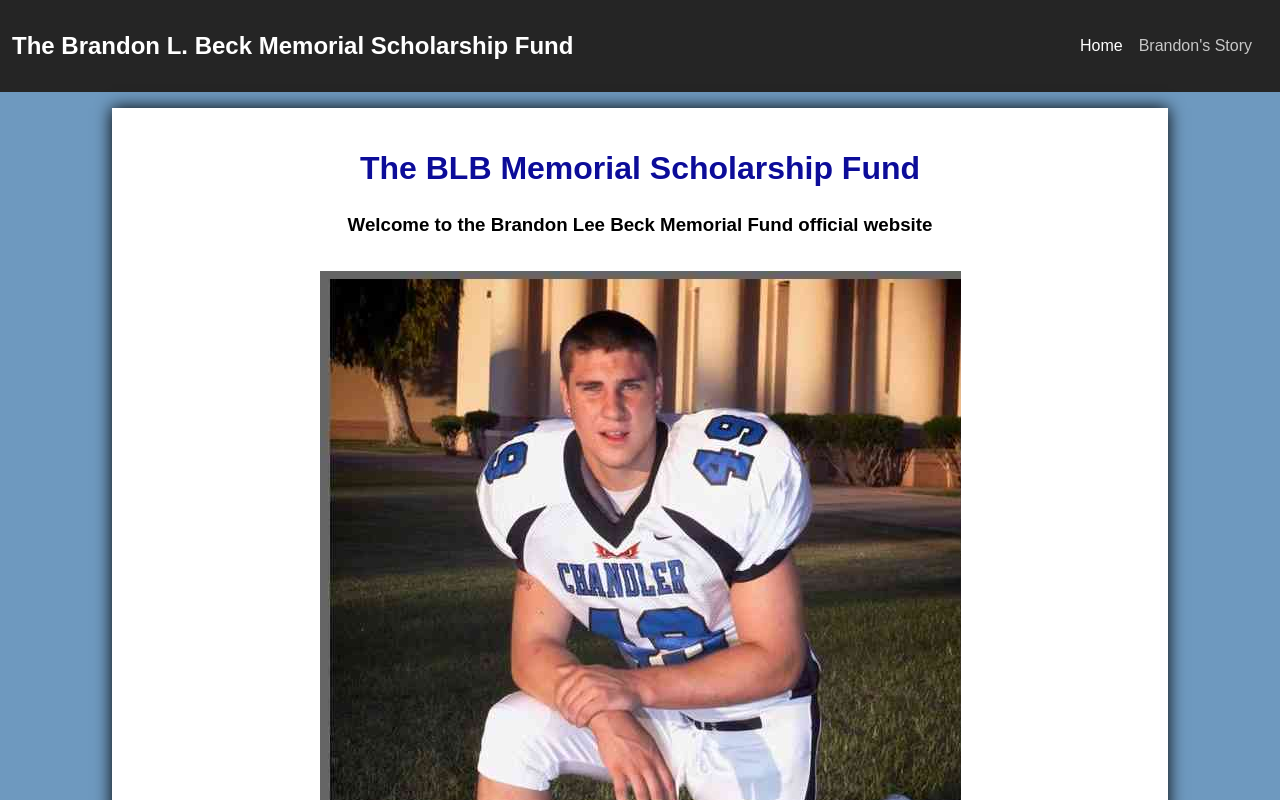
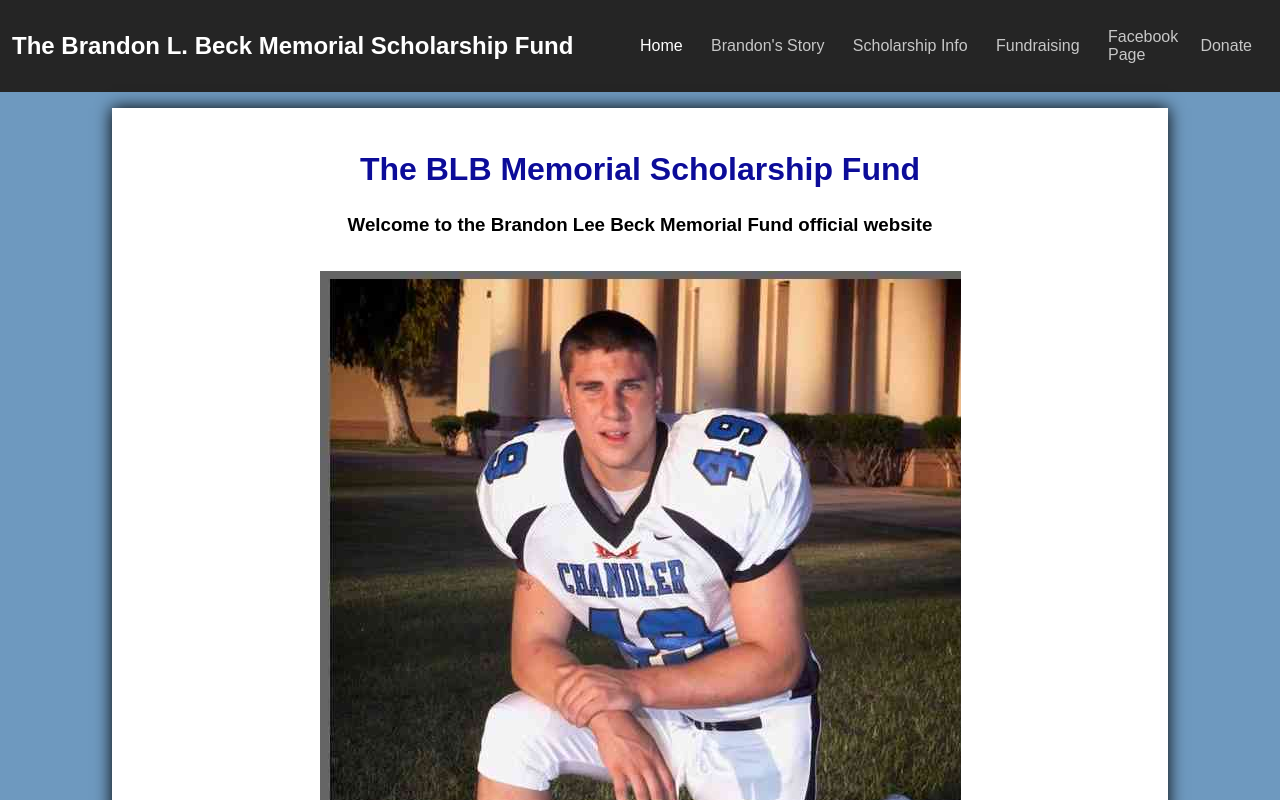
Before and after one commit to aoldenburg/brandon-beck, a React app: page / in a window 1280 px wide. Shown: the top 800 px of the page. Built offline with nearby package versions, Linux system fonts and the light colour scheme.

Commit message:
feat(Nav): Additional links

```diff
--- a/src/App.js
+++ b/src/App.js
@@ -2,7 +2,8 @@ import React, { Component } from 'react'
 import { BrowserRouter as Router, Route, Link } from 'react-router-dom'
 import './App.css'
 import Nav from './components/Nav'
-import { Home, BrandonsStory } from './pages';
+import { Home, BrandonsStory } from './pages'
+import { Background } from './components'
 
 class App extends Component {
   render() {
--- a/src/components/Nav/Heading/Heading.css
+++ b/src/components/Nav/Heading/Heading.css
@@ -1,3 +1,4 @@
 .heading {
   color: #fff;
+  flex-basis: 100%;
 }
--- a/src/components/Nav/Link/Link.css
+++ b/src/components/Nav/Link/Link.css
@@ -2,6 +2,7 @@
   color: #c7c7c7;
   text-decoration: none;
   padding-right: 1rem;
+  max-width: 4rem;
 }
 .link.active {
   color: #fff;
--- a/src/components/Nav/Links/Links.css
+++ b/src/components/Nav/Links/Links.css
@@ -3,5 +3,7 @@
   flex-direction: row;
   align-items: center;
   list-style: none;
-  padding: 0
+  padding: 0;
+  flex-basis: 100%;
+  justify-content: space-between;
 }
--- a/src/components/Nav/index.js
+++ b/src/components/Nav/index.js
@@ -12,6 +12,11 @@ export default function Nav(props) {
       <Links>
         <Link to="/" exact>Home</Link>
         <Link to="/brandons-story">Brandon's Story</Link>
+        <Link to="/scholarship-info">Scholarship Info</Link>
+        <Link to="/fundraising">Fundraising</Link>
+        <a className="link" target="_blank" rel="noopener noreferrer" href="https://facebook.com/BLB34">Facebook Page</a>
+        <a className="link" target="_blank" rel="noopener noreferrer" href="https://www.paypal.com/cgi-bin/webscr?cmd=_donations&business=kris@brandonbeck.org&lc=US&item_name=Brandon+L.+Beck+Memorial+Scholarship&no_note=0&no_shipping=2&curency_code=USD&bn=PP-DonationsBF:btn_donateCC_LG.gif:NonHosted">Donate</a>
+
       </Links>
     </Bar>
   );
```
